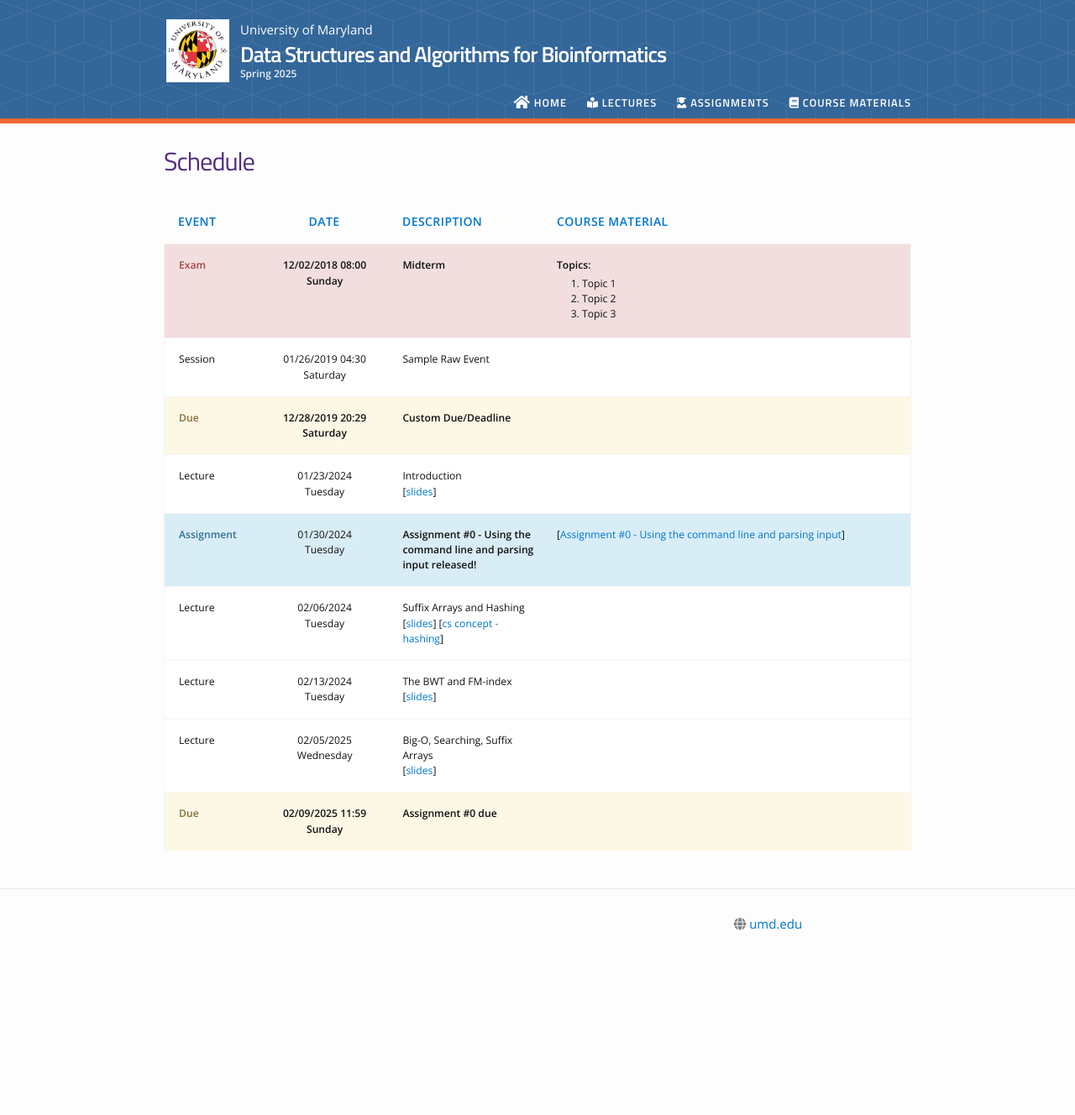
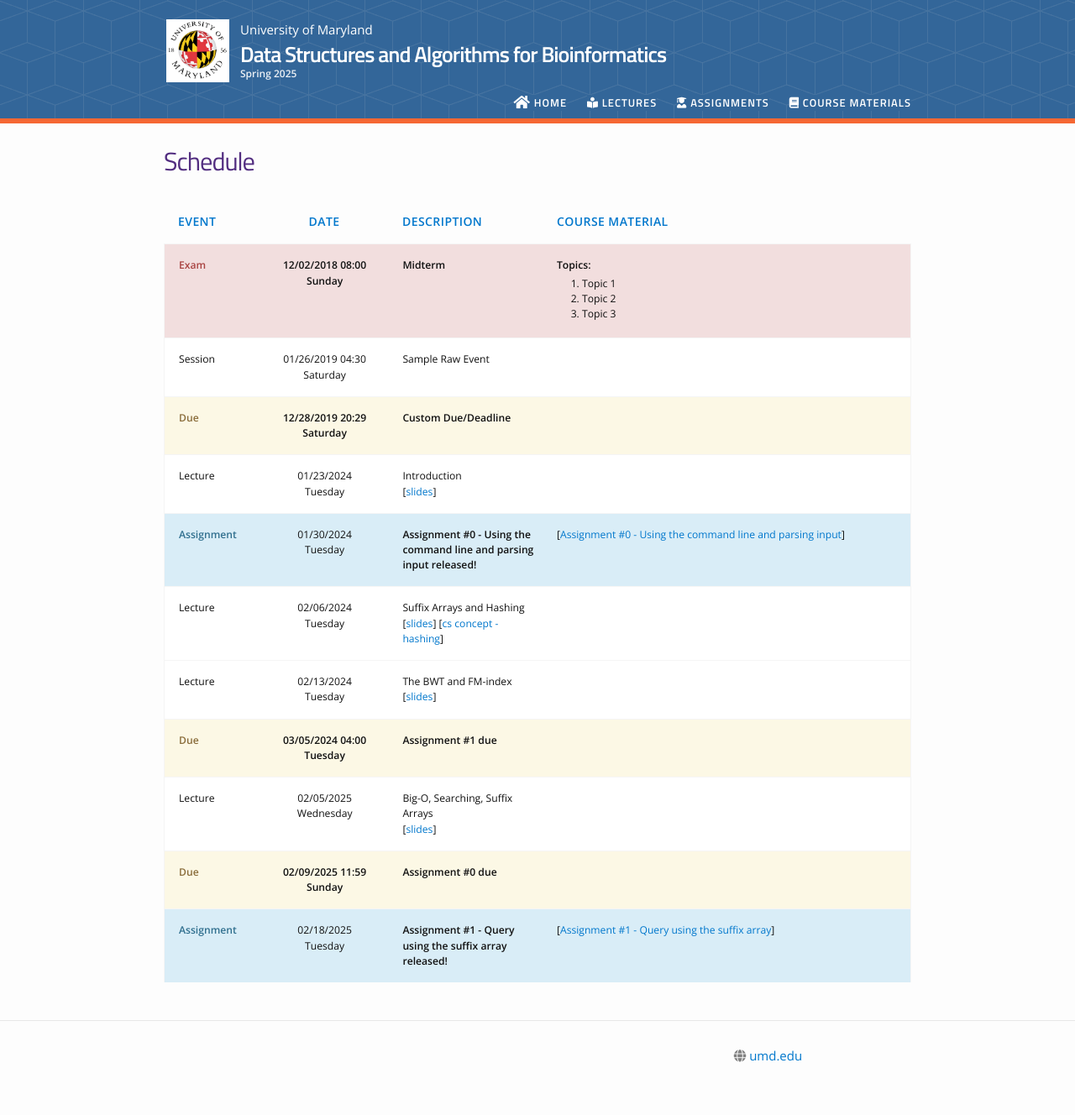
Before and after one commit to umd-bioi607/s2025, a Jekyll site: the page built from schedule.md, in a window 1280 px wide. Shown: the whole page at 84% size. Built offline with Jekyll 4.4.1, drawn with Linux system fonts in a browser that asks for light colours; nearby versions of some CDN libraries; before the commit the page ends 1171 px from its top, so only the background shows below that; part of the change alters nothing that is shown.

Commit message:
added assignment text

```diff
--- a/_assignments/02_suffix_array.md
+++ b/_assignments/02_suffix_array.md
@@ -1,19 +1,21 @@
 ---
 type: assignment
-date: 2024-02-14T4:00:00+4:30
+date: 2025-02-19T4:00:00+4:30
 title: 'Assignment #1 - Query using the suffix array'
-published: false
+published: true
 due_event:
     type: due
-    date: 2024-02-28T4:00:00+4:30
+    date: 2024-03-05T4:00:00+4:30
     description: 'Assignment #1 due'
 ---
 
 # Overview
 
 This assignment deals querying of the suffix array.  In order for the suffix array to be generally useful, it is necessary to not only build the index, but also to be able to
-save it to disk and load it from disk.  Since you're not responsible for suffix array construction in this project, we are providing the relevant pre-computed information
-(the reference genome string with the `$` appended, and the suffix array itself) as a pickle file for each dataset for which tests will be invoked.
+save it to disk and load it from disk.  **Since you're not responsible for suffix array construction in this project**, we are providing the relevant pre-computed information
+(the reference genome string with the `$` appended, and the suffix array itself) as a pickle file for each dataset for which tests will be invoked. If you are using Python,
+the pickle file can be directly read from file (an example is provided in the skeleton project link below). If you are using another languages, most have libraries for reading
+pickle files, and you are welcome and encouraged to use those libraries.
 
 Therefore when you are given the path to an `index` below, this will be a pickle file containing a tuple of the genome and suffix array, which you can load using
 Python's pickle module.
@@ -93,3 +95,5 @@ your queries using the "simple accelerant" algorithm we covered in class.
 Here, the `query_name` is simply the header of the corresponding FASTA entry (the string after the `>` --- **not including the `>`** on the header line).  The `char_cmp_lb` output tracks the number of **character comparisons** you performed during your binary search to find the lower-bound of the result interval (i.e. the first place where the pattern might occur). Likewise, the `char_cmp_ub` output tracks the number of **character comparisons** you performed during your binary search to find the upp-erbound of the result interval (i.e. the first place where the next pattern greater than the query pattern might occur). In general, you should expect `char_cmp_lb` and `char_cmp_ub` to be (substantially) less with the `simpaccel` search than with the `naive` search. The value `k` is the number of occurrences of the query string in the underlying text on which the suffix array is built.  Finally `hit_1` through `hit_k` are the **positions** in the original text (0-indexed) where the query string occurs.  If a query string does not occur in the text, then you should report `k` = 0, and there will be no `hit_1`, ... etc. entries for that query.
 
 Note, above, that the project specifies that to find the range of all occurrences of the pattern, you should perform **2** binary search queries, one to find the first occurrence of the pattern (if it occurs) and one to find the position immediately past the last occurrence (if it occurs).  If both queries return the same index, then the pattern does not occur in the text.  While there are multiple ways to implement these two binary searches, I highly recommend using the following approach (which is very simple and will allow you to use the same binary search function that you implement for all searches). Let the pattern being searched be `P`.  First, form the pattern `P#` (note that this is just the pattern with `#` appended).  This is a string that must be strictly less than any other occurence of `P` as a prefix of some suffix in the text, since `#` is less than `$, A, C, G, T`. Likewise, for the second search (i.e. to find the upper bound) form the pattern `P}` (this is just the pattern with `}` appended).  This is a string that must be strictly greater than any other occurence of `P`as a prefix of some suffix in the text, since `}` is greather than `$, A, C, G, T`.  At the same time `P}` is less than any other _valid_ prefix `Px` for `x` in `{$, A, C, G, T}`.  Thus, when you search with `P#` you will obtain the lower bound for the search interval, and when you search with `P}`, you will obtain the upper bound.
+
+**Finally**, please note that `simpaccel` is **not** the acclerant version that requires pre-computing all of the LCPs between intervals!  You are not required to implement that variant of search.  Rather, the simple accelerant is the version that retains the LCP between the pattern and the lower bound and the pattern and the upper bound, and propagates those values through the search.  In each iterationof the search, it starts comparing the query to the center suffix at `min(LCP(P, LB), LCP(P, UB))`.
```
